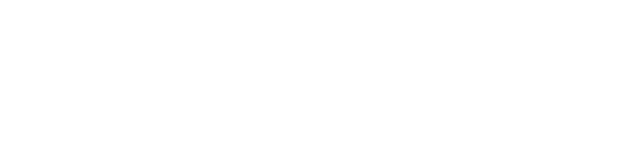
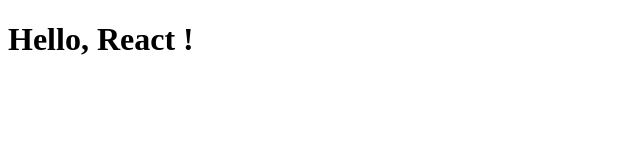
Before and after one commit to naruthsithasom/pure-javascript, a plain HTML site: page index.html in a window 1280 px wide. Shown: the whole page, without its empty margins (0-640 px from the left). Drawn offline with Linux system fonts and the light colour scheme.

Commit message:
pure javascript

```diff
--- a/index.html
+++ b/index.html
@@ -13,6 +13,7 @@
 
     headingElement.className = 'Hello-react-text'
     headingElement.textContent = 'Hello, React !'
+    rootElement.append(headingElement)
   </script>
 </body>
 </html>
```
